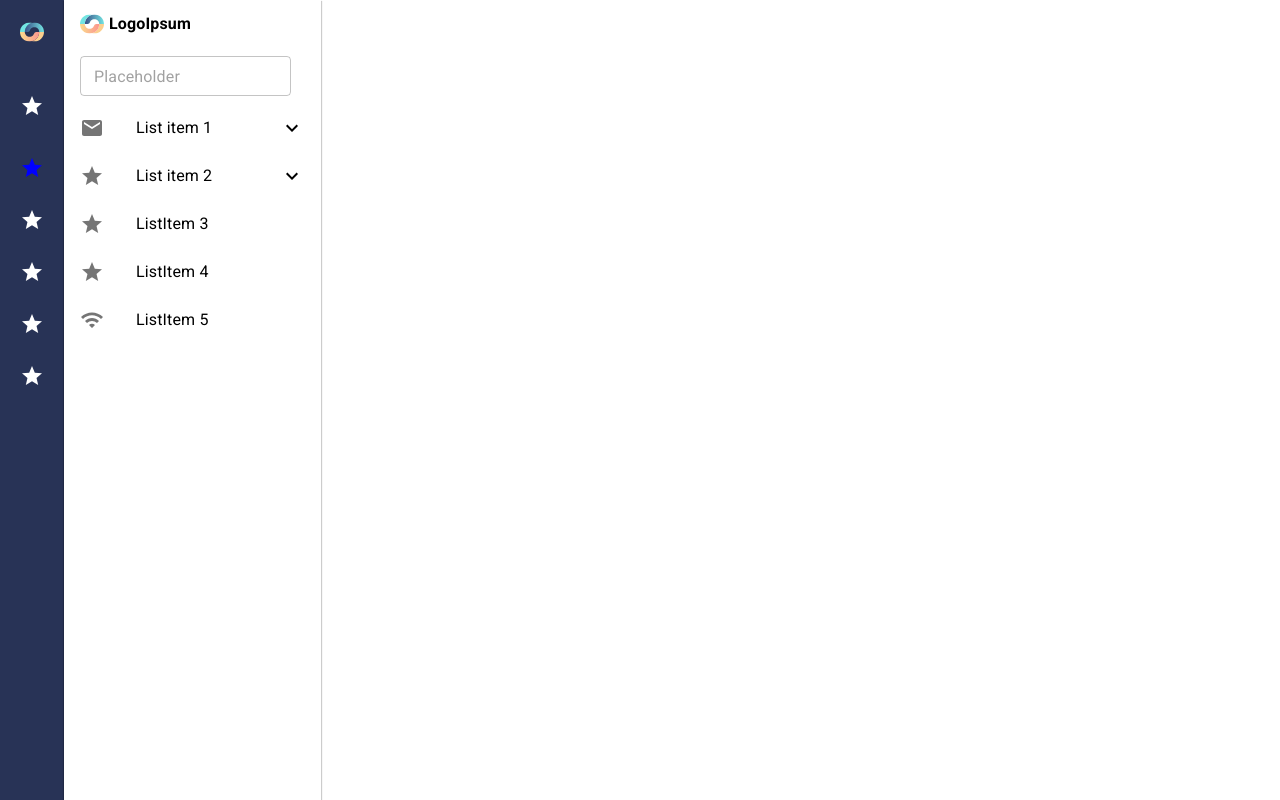
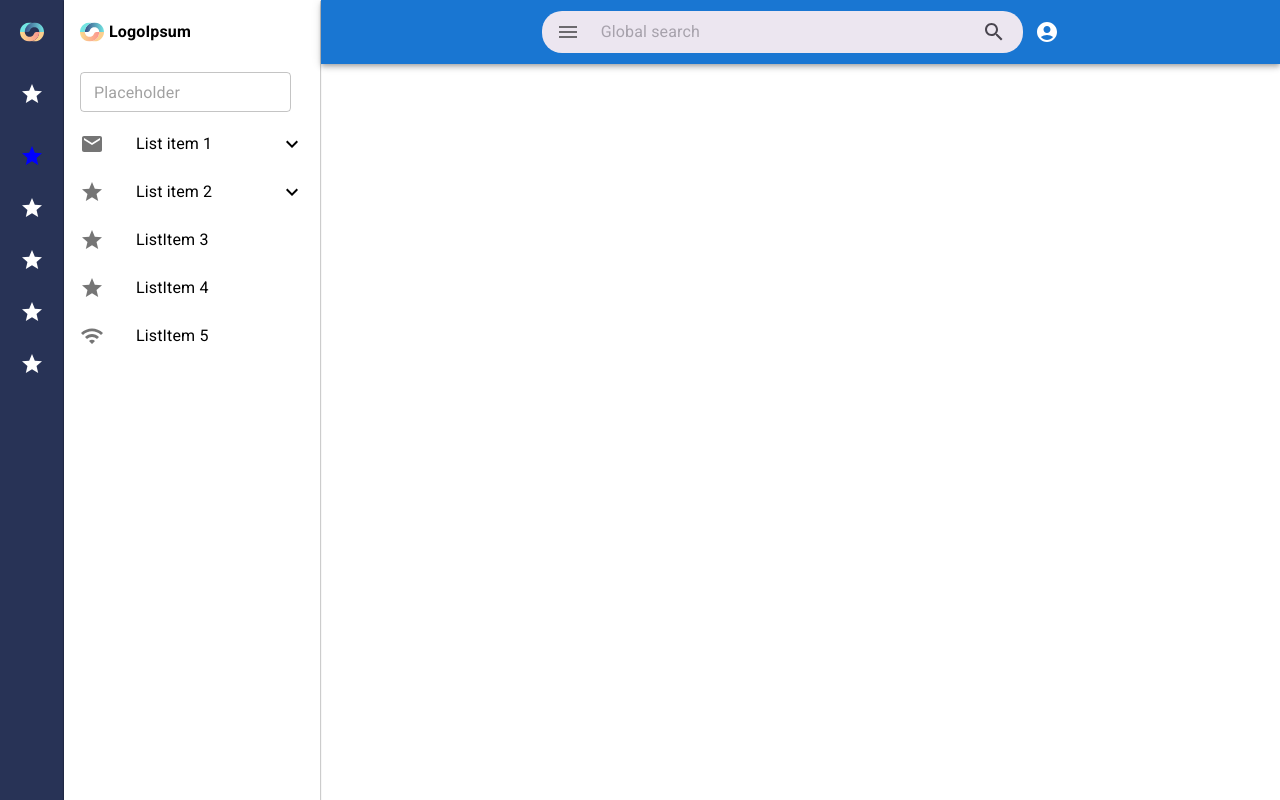
Before and after one commit to kedarlin/salesforce-screens, a React (Create React App) app: page / in a window 1280 px wide. Built offline with nearby package versions, Linux system fonts and the light colour scheme.

Commit message:
updated navbars

```diff
--- a/src/components/navbar.js
+++ b/src/components/navbar.js
@@ -1,11 +1,51 @@
-import React from 'react'
+import React from 'react';
+import AppBar from '@mui/material/AppBar';
+import Box from '@mui/material/Box';
+import Toolbar from '@mui/material/Toolbar';
+import IconButton from '@mui/material/IconButton';
+import InputBase from '@mui/material/InputBase';
+import SearchIcon from '@mui/icons-material/Search';
+import AccountCircle from '@mui/icons-material/AccountCircle';
+import './style.css';
+import { Menu } from '@mui/icons-material';
 
-const Navbar = () => {
-  return (
-    <div>
-
-    </div>
-  )
+export default function Navbar() {
+    return (
+        <Box sx={{ flexGrow: 1 }}>
+            <AppBar position="sticky" className="custom-appbar">
+                <Toolbar className="toolbar">
+                    <Box sx={{ flexGrow: 1 }} />
+                    <Box className="search-bar-container">
+                        <IconButton
+                            size="small"
+                            edge="start"
+                            color="#49454F"
+                            aria-label="menu"
+                            sx={{ mr: 2 }}
+                        >
+                            <Menu />
+                        </IconButton>
+                        <InputBase
+                            sx={{color: "#49454F", width: "100%"}}
+                            placeholder="Global search"
+                            inputProps={{ 'aria-label': 'global search' }}
+                        />
+                        <IconButton
+                            size="small"
+                            edge="start"
+                            color="#49454F"
+                            aria-label="menu"
+                        >
+                            <SearchIcon sx={{color: "#49454F"}} />
+                        </IconButton>
+                    </Box>
+                    <Box sx={{ flexGrow: 1, justifyContent: "center" }}>
+                        <IconButton size="large" edge="end" color="inherit">
+                            <AccountCircle />
+                        </IconButton>
+                    </Box>
+                </Toolbar>
+            </AppBar>
+        </Box>
+    );
 }
-
-export default Navbar
--- a/src/components/secondarySidebars/secondarySidebar1.js
+++ b/src/components/secondarySidebars/secondarySidebar1.js
@@ -23,10 +23,10 @@ const SecondarySidebar1 = () => {
 
     return (
         <List
-            sx={{ height: "100vh", width: '100%', maxWidth: 256, bgcolor: '#fff', padding: "0", borderRight : "1px solid #FFFFFF", boxShadow:"0px 2px 1px 1px #00000033"}}
+            sx={{ height: "100vh", width: '100%', maxWidth: 256, bgcolor: '#fff', marginRight: "1px", padding: "0", boxShadow:"0px 2px 1px 1px #00000033"}}
             aria-label="contacts"
         >
-            <ListItem sx={{ paddingTop: "12px", paddingBottom: "12px", gap: "5px" }}>
+            <ListItem sx={{ paddingTop: "20px", paddingBottom: "20px", gap: "5px" }}>
                 <AppIcon />
                 <ListItemText
                     primary="LogoIpsum"
--- a/src/components/sidebar.js
+++ b/src/components/sidebar.js
@@ -14,7 +14,7 @@ const Sidebar = () => {
             sx={{ height: "100vh", width: '100%', maxWidth: 64, bgcolor: '#283356', padding: "0" }}
             aria-label="contacts"
         >
-            <ListItem sx={{ padding: "12px", paddingBottom: "10px 0" }} >
+            <ListItem sx={{ margin: "12px", padding: "0" }} >
                 <IconButton>
                     <AppIcon />
                 </IconButton>
--- /dev/null
+++ b/src/components/style.css
@@ -0,0 +1,25 @@
+.custom-appbar {
+  background-color: #fff;
+  box-shadow: none;
+}
+
+.toolbar {
+  display: flex;
+  justify-content: space-between;
+  padding: 0 16px;
+}
+
+.search-bar-container {
+  display: flex;
+  flex-grow: 1;
+  align-items: center;
+  background-color: #ECE6F0;
+  border-radius: 20px;
+  padding: 4px 12px;
+  max-width: 600px;
+}
+
+.search-icon {
+  color: #49454F;
+  margin-right: 8px;
+}
--- a/src/pages/dashboard1.js
+++ b/src/pages/dashboard1.js
@@ -2,12 +2,14 @@ import React from 'react'
 import Sidebar from '../components/sidebar'
 import SecondarySidebar from '../components/secondarySidebar'
 import { Box } from '@mui/material'
+import Navbar from '../components/navbar'
 
 const Dashboard1 = () => {
   return (
     <Box display="flex" height="100vh">
         <Sidebar />
         <SecondarySidebar selectedIndex={1}/>
+        <Navbar />
     </Box>
   )
 }
```
